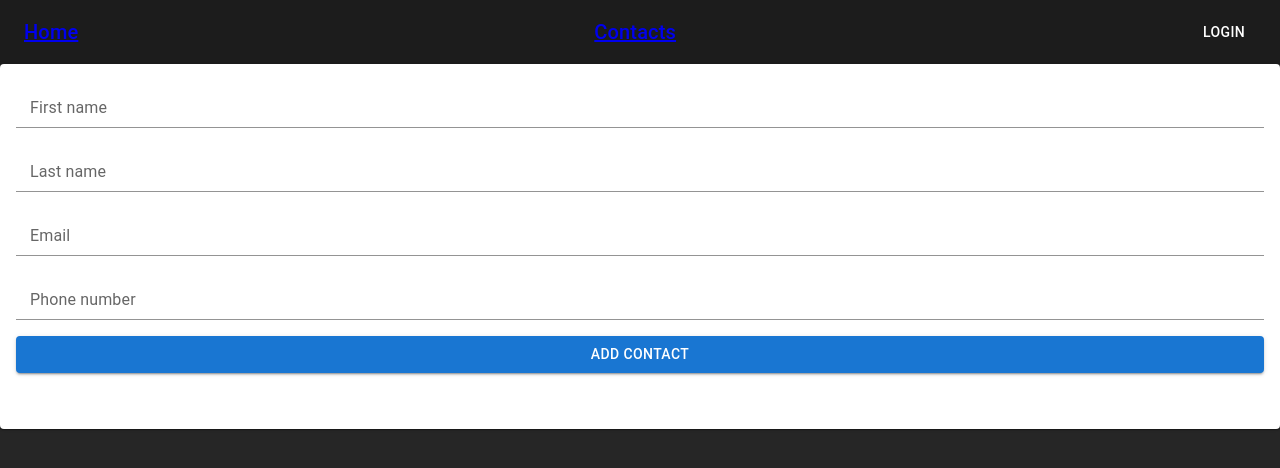
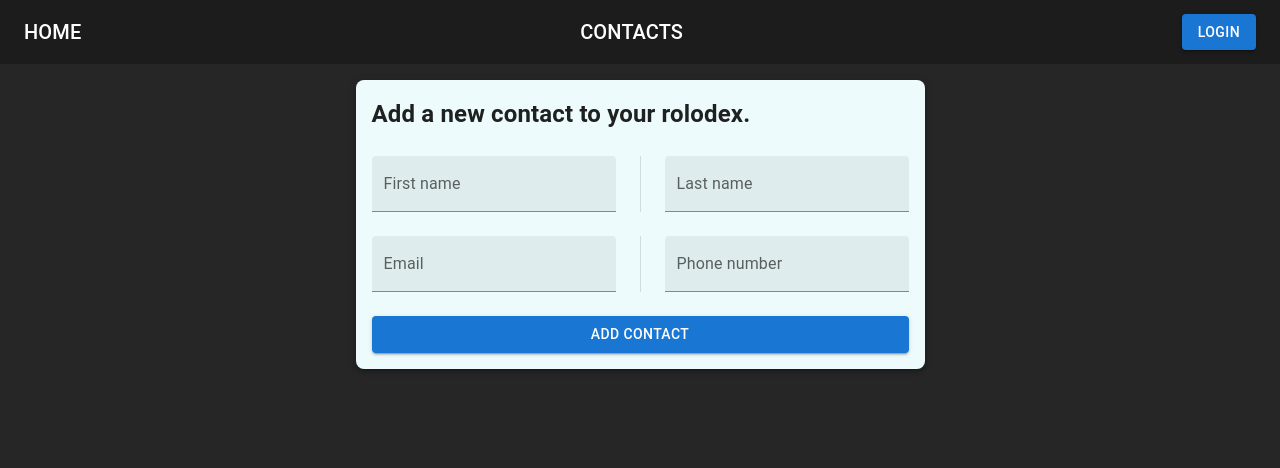
Before and after one commit to judahhigh/contacts-frontend, a React (Create React App) app: page /contacts in a window 1280 px wide. Shown: the top 468 px of the page. Built offline with nearby package versions, Linux system fonts and the light colour scheme.

Commit message:
Cleaned up styling and conventions in the add contact form.

```diff
--- a/src/components/AddContactForm.tsx
+++ b/src/components/AddContactForm.tsx
@@ -1,9 +1,19 @@
 import * as React from "react";
 import { useState, ChangeEvent } from "react";
-import { FormControl, InputLabel, Input, CardContent } from "@mui/material";
+import {
+  FormControl,
+  InputLabel,
+  Input,
+  CardContent,
+  TextField,
+} from "@mui/material";
 import Card from "@mui/material/Card";
 import Stack from "@mui/material/Stack";
 import Button from "@mui/material/Button";
+import Divider from "@mui/material/Divider";
+import { Link } from "react-router-dom";
+import Paper from "@mui/material/Paper";
+import Box from "@mui/material/Box";
 
 import Contact from "../entities";
 import initContact from "../entities";
@@ -38,63 +48,75 @@ function AddContactForm() {
     }
   }
 
-  function handleAddContact() {
+  function handleAddContact(e: any) {
+    e.preventDefault();
     persistContact(contact);
   }
 
   return (
-    <Card>
-      <CardContent>
-        <Stack spacing={2}>
-          <FormControl>
-            <InputLabel htmlFor="first-name">First name</InputLabel>
-            <Input
+    <Box sx={{ p: 2 }}>
+      <Paper
+        sx={{ p: 2, borderRadius: 2, bgcolor: "#edfbfc", maxWidth: "600px" }}
+        elevation={3}
+      >
+        <form onSubmit={handleAddContact}>
+          <Stack spacing={3}>
+            <h2>Add a new contact to your rolodex.</h2>
+            <Stack
+              direction="row"
+              spacing={3}
+              divider={<Divider orientation="vertical" flexItem />}
+            >
+              <TextField
                 id="first-name"
                 type="text"
-              aria-describedby="provide-a-first-name"
+                margin="normal"
+                fullWidth
+                variant="filled"
+                label="First name"
                 onChange={handleContactChange}
               />
-          </FormControl>
-          <FormControl>
-            <InputLabel htmlFor="last-name">Last name</InputLabel>
-            <Input
+              <TextField
                 id="last-name"
                 type="text"
-              aria-describedby="provide-a-last-name"
+                margin="normal"
+                fullWidth
+                variant="filled"
+                label="Last name"
                 onChange={handleContactChange}
               />
-          </FormControl>
-          <FormControl>
-            <InputLabel htmlFor="email">Email</InputLabel>
-            <Input
+            </Stack>
+            <Stack
+              direction="row"
+              spacing={3}
+              divider={<Divider orientation="vertical" flexItem />}
+            >
+              <TextField
                 id="email"
                 type="email"
-              aria-describedby="provide-an-email"
+                margin="normal"
+                fullWidth
+                variant="filled"
+                label="Email"
                 onChange={handleContactChange}
               />
-          </FormControl>
-          <FormControl>
-            <InputLabel htmlFor="phone-number">Phone number</InputLabel>
-            <Input
-              id="phone-number"
-              type="tel"
-              aria-describedby="provide-a-phone-number"
+              <TextField
+                id="tel"
+                type="text"
+                margin="normal"
+                fullWidth
+                variant="filled"
+                label="Phone number"
                 onChange={handleContactChange}
               />
-          </FormControl>
-          <Button variant="contained" onClick={handleAddContact}>
+            </Stack>
+            <Button variant="contained" type="submit">
               Add Contact
             </Button>
-          <div>
-            <p>{contact.id}</p>
-            <p>{contact.firstName}</p>
-            <p>{contact.lastName}</p>
-            <p>{contact.email}</p>
-            <p>{contact.tel}</p>
-          </div>
           </Stack>
-      </CardContent>
-    </Card>
+        </form>
+      </Paper>
+    </Box>
   );
 }
 
--- a/src/components/NavBar.tsx
+++ b/src/components/NavBar.tsx
@@ -15,12 +15,32 @@ function NavBar() {
       <AppBar position="static" sx={{ bgcolor: "#1c1c1c" }}>
         <Toolbar>
           <Typography variant="h6" component="div" sx={{ flexGrow: 1 }}>
-            <Link to="/">Home</Link>
+            <Link
+              to="/"
+              style={{
+                textDecoration: "none",
+                color: "#ffffff",
+                textTransform: "uppercase",
+              }}
+            >
+              Home
+            </Link>
           </Typography>
           <Typography variant="h6" component="div" sx={{ flexGrow: 1 }}>
-            <Link to="/contacts">Contacts</Link>
+            <Link
+              to="/contacts"
+              style={{
+                textDecoration: "none",
+                color: "#ffffff",
+                textTransform: "uppercase",
+              }}
+            >
+              Contacts
+            </Link>
           </Typography>
-          <Button color="inherit">Login</Button>
+          <Button color="primary" variant="contained">
+            Login
+          </Button>
         </Toolbar>
       </AppBar>
     </Box>
--- a/src/routes/Contacts.tsx
+++ b/src/routes/Contacts.tsx
@@ -12,7 +12,14 @@ function Contacts() {
       <NavBar></NavBar>
       <CssBaseline />
       <Container maxWidth="xl" disableGutters={true}>
-        <Box sx={{ bgcolor: "#262626", height: "100vh" }}>
+        <Box
+          sx={{
+            bgcolor: "#262626",
+            height: "100vh",
+            display: "flex",
+            justifyContent: "center",
+          }}
+        >
           <AddContactForm></AddContactForm>
         </Box>
       </Container>
```
Lines whose indentation alone changed are shown as unchanged.
